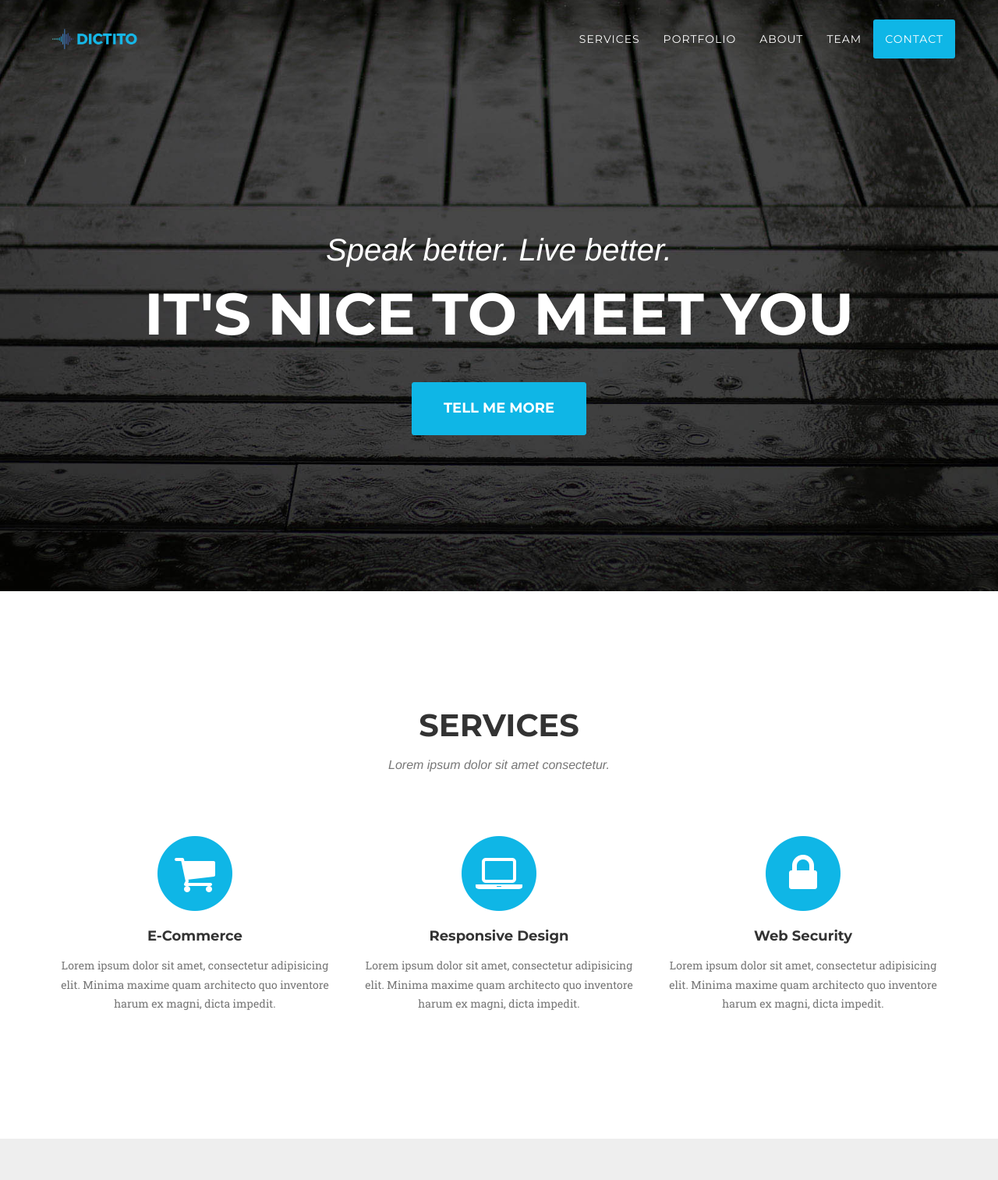
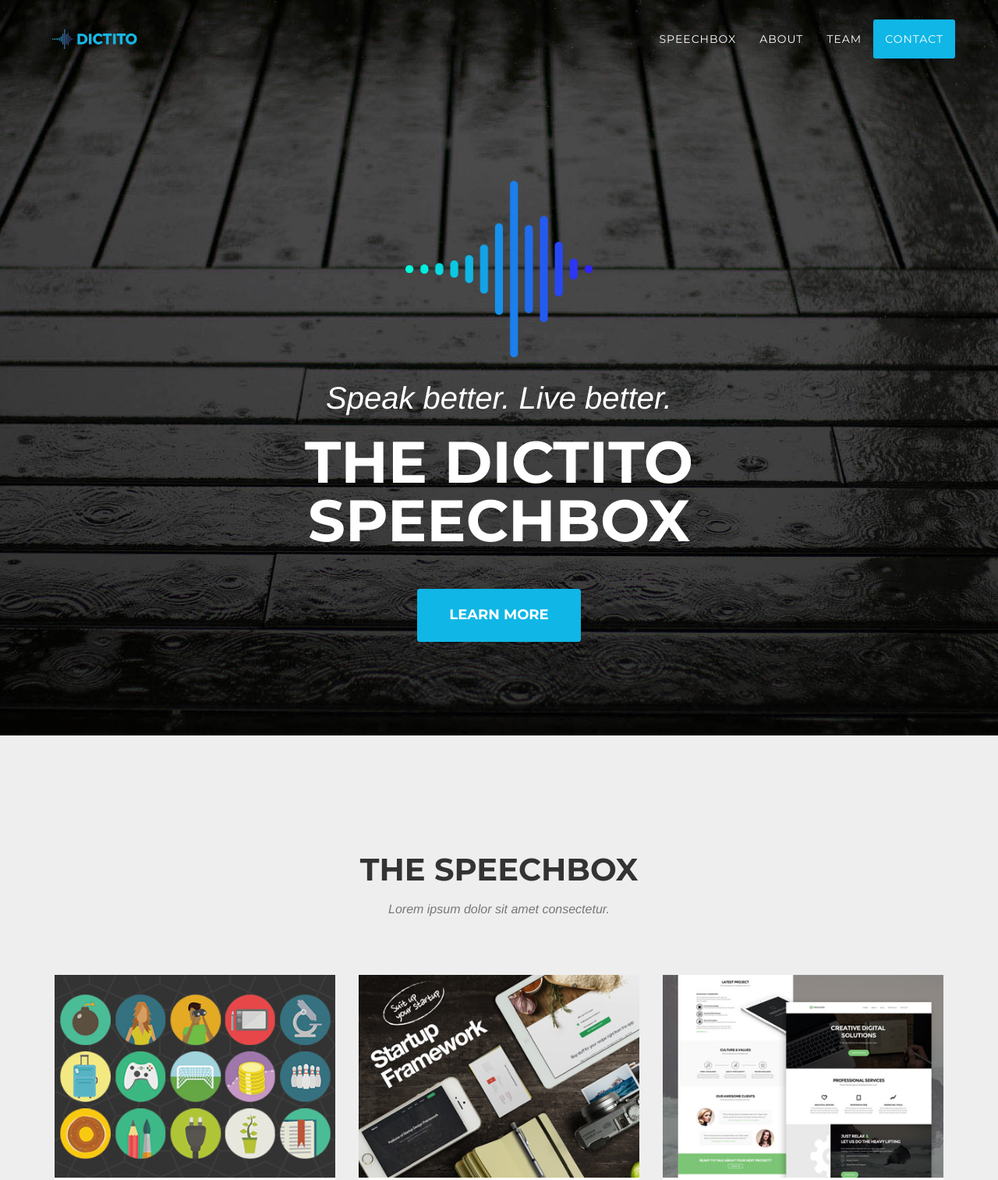
Before and after one commit to shipinggs/dictito, a website: page index.html in a window 1280 px wide. Shown: the top 1513 px of the page at 78% size. Drawn offline with nearby package versions, Linux system fonts and the light colour scheme; a web font is replaced by a local one.

Commit message:
Header: intro logo and heading

```diff
--- a/index.html
+++ b/index.html
@@ -55,10 +55,7 @@
                         <a href="#page-top"></a>
                     </li>
                     <li>
-                        <a class="page-scroll" href="#services">Services</a>
-                    </li>
-                    <li>
-                        <a class="page-scroll" href="#portfolio">Portfolio</a>
+                        <a class="page-scroll" href="#portfolio">SpeechBox</a>
                     </li>
                     <li>
                         <a class="page-scroll" href="#about">About</a>
@@ -80,57 +77,20 @@
     <header>
         <div class="container">
             <div class="intro-text">
+                <img class="intro-logo" src="img/logos/logo-wave-color.png" alt="company-logo-solo" />
                 <div class="intro-lead-in">Speak better. Live better.</div>
-                <div class="intro-heading">It's Nice To Meet You</div>
-                <a href="#services" class="page-scroll btn btn-xl">Tell Me More</a>
+                <div class="intro-heading">The Dictito SpeechBox</div>
+                <a href="#services" class="page-scroll btn btn-xl">Learn More</a>
             </div>
         </div>
     </header>
 
-    <!-- Services Section -->
-    <section id="services">
-        <div class="container">
-            <div class="row">
-                <div class="col-lg-12 text-center">
-                    <h2 class="section-heading">Services</h2>
-                    <h3 class="section-subheading text-muted">Lorem ipsum dolor sit amet consectetur.</h3>
-                </div>
-            </div>
-            <div class="row text-center">
-                <div class="col-md-4">
-                    <span class="fa-stack fa-4x">
-                        <i class="fa fa-circle fa-stack-2x text-primary"></i>
-                        <i class="fa fa-shopping-cart fa-stack-1x fa-inverse"></i>
-                    </span>
-                    <h4 class="service-heading">E-Commerce</h4>
-                    <p class="text-muted">Lorem ipsum dolor sit amet, consectetur adipisicing elit. Minima maxime quam architecto quo inventore harum ex magni, dicta impedit.</p>
-                </div>
-                <div class="col-md-4">
-                    <span class="fa-stack fa-4x">
-                        <i class="fa fa-circle fa-stack-2x text-primary"></i>
-                        <i class="fa fa-laptop fa-stack-1x fa-inverse"></i>
-                    </span>
-                    <h4 class="service-heading">Responsive Design</h4>
-                    <p class="text-muted">Lorem ipsum dolor sit amet, consectetur adipisicing elit. Minima maxime quam architecto quo inventore harum ex magni, dicta impedit.</p>
-                </div>
-                <div class="col-md-4">
-                    <span class="fa-stack fa-4x">
-                        <i class="fa fa-circle fa-stack-2x text-primary"></i>
-                        <i class="fa fa-lock fa-stack-1x fa-inverse"></i>
-                    </span>
-                    <h4 class="service-heading">Web Security</h4>
-                    <p class="text-muted">Lorem ipsum dolor sit amet, consectetur adipisicing elit. Minima maxime quam architecto quo inventore harum ex magni, dicta impedit.</p>
-                </div>
-            </div>
-        </div>
-    </section>
-
-    <!-- Portfolio Grid Section -->
+    <!-- portfolio Grid Section -->
     <section id="portfolio" class="bg-light-gray">
         <div class="container">
             <div class="row">
                 <div class="col-lg-12 text-center">
-                    <h2 class="section-heading">Portfolio</h2>
+                    <h2 class="section-heading">The SpeechBox</h2>
                     <h3 class="section-subheading text-muted">Lorem ipsum dolor sit amet consectetur.</h3>
                 </div>
             </div>
@@ -469,10 +429,10 @@
         </div>
     </footer>
 
-    <!-- Portfolio Modals -->
+    <!-- portfolio Modals -->
     <!-- Use the modals below to showcase details about your portfolio projects! -->
 
-    <!-- Portfolio Modal 1 -->
+    <!-- portfolio Modal 1 -->
     <div class="portfolio-modal modal fade" id="portfolioModal1" tabindex="-1" role="dialog" aria-hidden="true">
         <div class="modal-dialog">
             <div class="modal-content">
@@ -507,7 +467,7 @@
         </div>
     </div>
 
-    <!-- Portfolio Modal 2 -->
+    <!-- portfolio Modal 2 -->
     <div class="portfolio-modal modal fade" id="portfolioModal2" tabindex="-1" role="dialog" aria-hidden="true">
         <div class="modal-dialog">
             <div class="modal-content">
@@ -535,7 +495,7 @@
         </div>
     </div>
 
-    <!-- Portfolio Modal 3 -->
+    <!-- portfolio Modal 3 -->
     <div class="portfolio-modal modal fade" id="portfolioModal3" tabindex="-1" role="dialog" aria-hidden="true">
         <div class="modal-dialog">
             <div class="modal-content">
@@ -564,7 +524,7 @@
         </div>
     </div>
 
-    <!-- Portfolio Modal 4 -->
+    <!-- portfolio Modal 4 -->
     <div class="portfolio-modal modal fade" id="portfolioModal4" tabindex="-1" role="dialog" aria-hidden="true">
         <div class="modal-dialog">
             <div class="modal-content">
@@ -593,7 +553,7 @@
         </div>
     </div>
 
-    <!-- Portfolio Modal 5 -->
+    <!-- portfolio Modal 5 -->
     <div class="portfolio-modal modal fade" id="portfolioModal5" tabindex="-1" role="dialog" aria-hidden="true">
         <div class="modal-dialog">
             <div class="modal-content">
@@ -622,7 +582,7 @@
         </div>
     </div>
 
-    <!-- Portfolio Modal 6 -->
+    <!-- portfolio Modal 6 -->
     <div class="portfolio-modal modal fade" id="portfolioModal6" tabindex="-1" role="dialog" aria-hidden="true">
         <div class="modal-dialog">
             <div class="modal-content">
--- a/less/agency.less
+++ b/less/agency.less
@@ -179,8 +179,15 @@ header {
     text-align: center;
     color: white;
     .intro-text {
-        padding-top: 100px;
+        margin: 0 auto;
+        padding-top: 80px;
         padding-bottom: 50px;
+        max-width: 350px;
+        .intro-logo{
+          padding: 32px 0;
+          width: 50%;
+          height: auto;
+        }
         .intro-lead-in {
             .serif-font;
             font-style: italic;
@@ -191,7 +198,7 @@ header {
         .intro-heading {
             .heading-font;
             font-weight: 700;
-            font-size: 50px;
+            font-size: 38px;
             line-height: 50px;
             margin-bottom: 25px;
         }
@@ -201,8 +208,16 @@ header {
 @media(min-width:768px) {
     header {
         .intro-text {
-            padding-top: 300px;
-            padding-bottom: 200px;
+            margin: 0 auto;
+            padding-top: 200px;
+            padding-bottom: 120px;
+            max-width: 800px;
+            .intro-logo{
+              padding: 32px 0;
+              width: 30%;
+              height: auto;
+              max-width: 300px;
+            }
             .intro-lead-in {
                 .serif-font;
                 font-style: italic;
@@ -253,7 +268,7 @@ section {
     text-transform: none;
 }
 
-// Portfolio Section
+// portfolio Section
 
 #portfolio {
     .portfolio-item {
--- a/scss/agency.scss
+++ b/scss/agency.scss
@@ -249,7 +249,7 @@ section {
     text-transform: none;
 }
 
-// Portfolio Section
+// portfolio Section
 
 #portfolio {
     .portfolio-item {
```
Also changed, not shown: css/agency.css, css/agency.min.css, img/logos/logo-wave-color.png (added).
